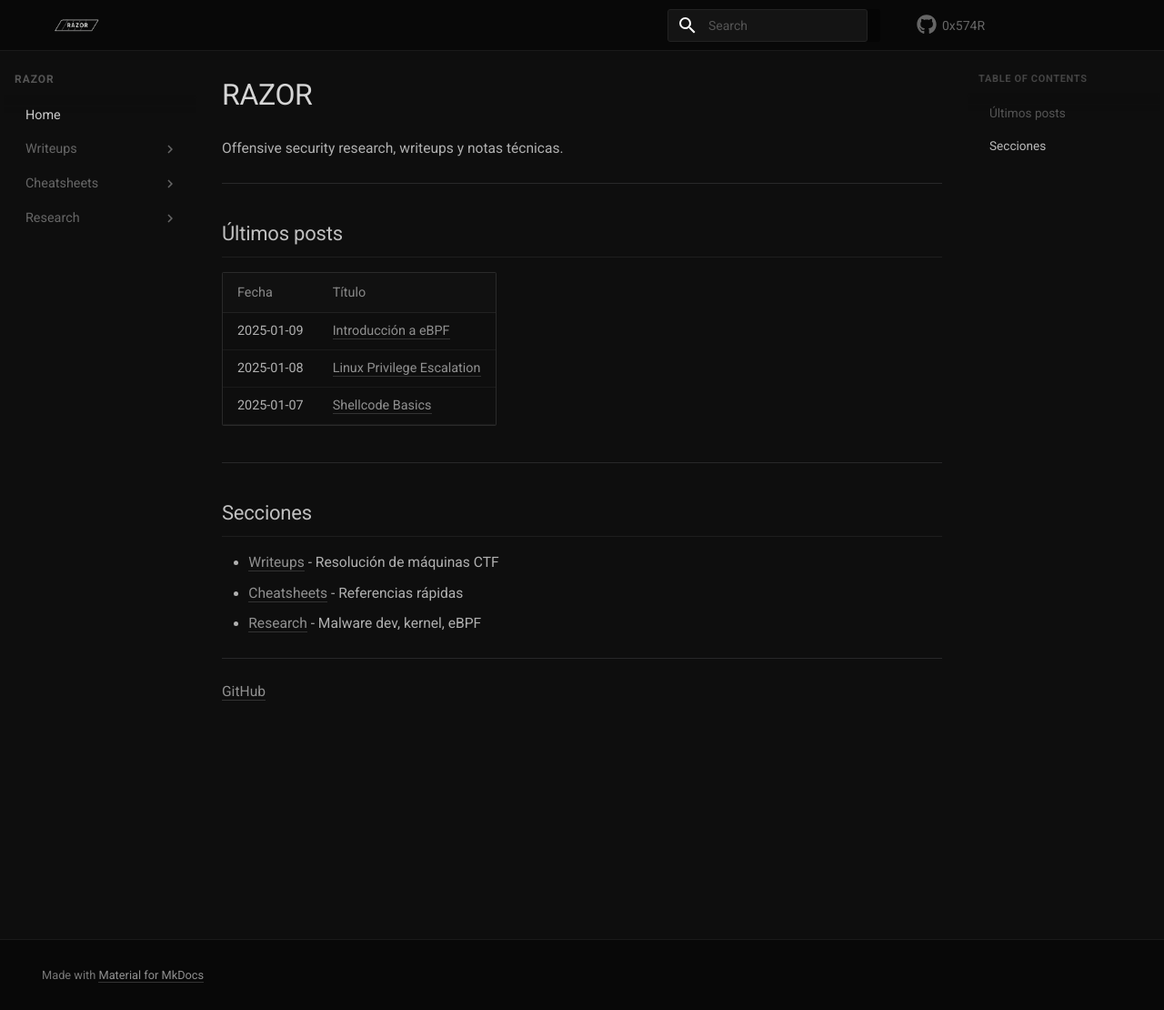
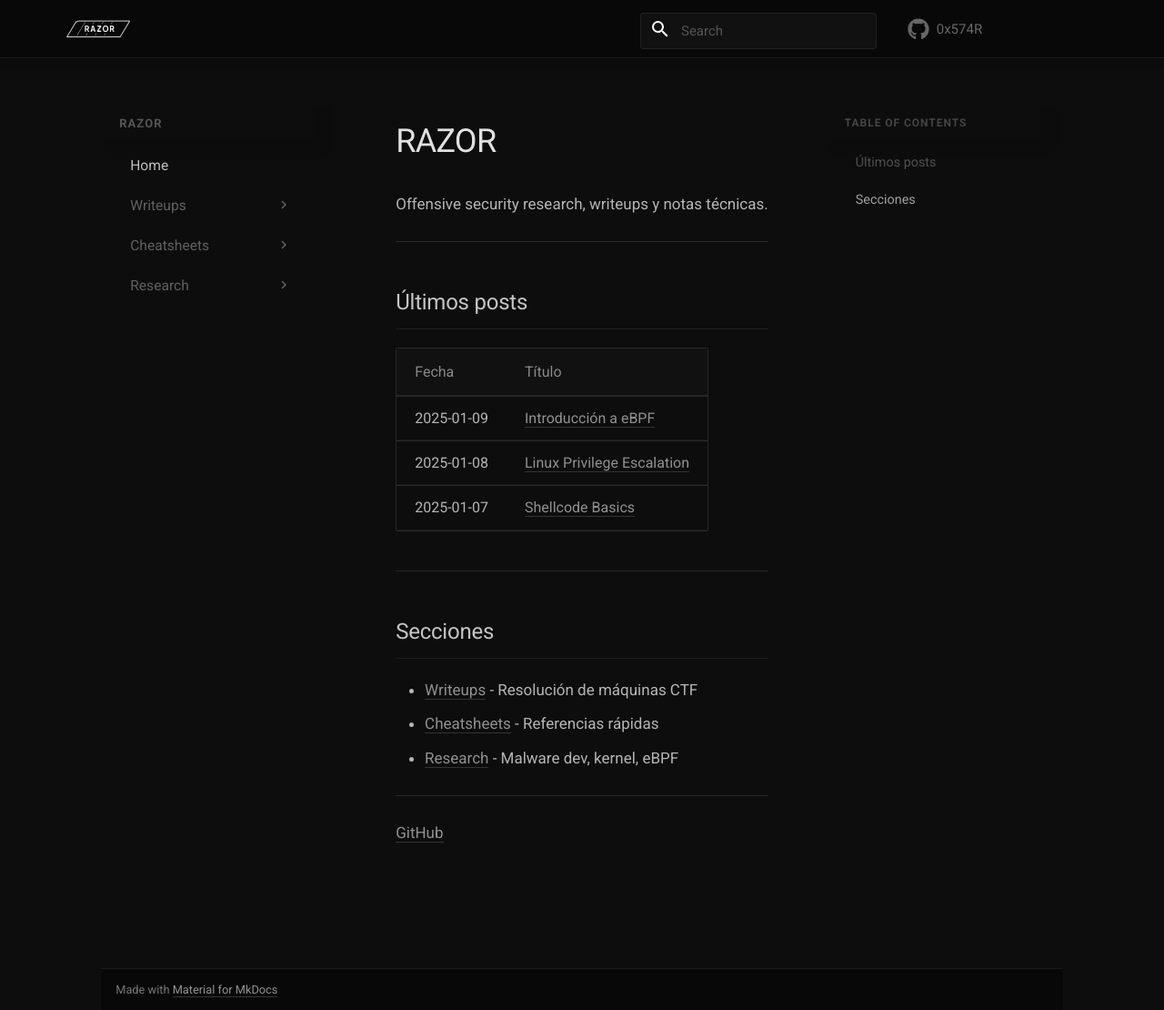
Before and after one commit to 0x574R/0x574R.github.io, an MkDocs documentation site: the page built from docs/index.md, in a window 1280 px wide and 1110 px high. Shown: the whole window at 91% size. Built offline with MkDocs 1.6.1 and Material for MkDocs 9.7.7, drawn with Linux system fonts in a browser that asks for light colours.

Commit message:
14 commit

```diff
--- a/docs/stylesheets/extra.css
+++ b/docs/stylesheets/extra.css
@@ -1,15 +1,8 @@
-/* ===== VARIABLES ===== */
-:root {
-  --header-height: 2.8rem;
-  --sidebar-width: 11rem;
-  --toc-width: 11rem;
-}
-
 /* ===== ESQUEMA DE COLORES ===== */
 [data-md-color-scheme="slate"] {
-  --md-default-bg-color: #0e0e0e;
-  --md-default-bg-color--light: #151515;
-  --md-primary-fg-color: #0a0a0a;
+  --md-default-bg-color: #0d0d0d;
+  --md-default-bg-color--light: #141414;
+  --md-primary-fg-color: #080808;
   --md-primary-fg-color--light: #1a1a1a;
   --md-primary-fg-color--dark: #050505;
   --md-accent-fg-color: #888;
@@ -19,237 +12,178 @@
 /* ===== HEADER ===== */
 .md-header {
   background-color: #080808 !important;
-  height: var(--header-height);
-  box-shadow: none;
+  height: 3.2rem;
   border-bottom: 1px solid #1a1a1a;
 }
 
 .md-header__inner {
-  padding: 0 1rem;
-  height: var(--header-height);
+  height: 3.2rem;
   display: flex;
   align-items: center;
-  justify-content: space-between;
+  padding: 0 1.5rem;
 }
 
-/* Logo - izquierda */
+/* Logo - GRANDE */
 .md-header__button.md-logo {
   padding: 0;
-  order: 1;
+  margin-right: 2rem;
 }
 
 .md-header__button.md-logo img {
-  height: 2.2rem;
+  height: 3.2rem;
   width: auto;
-  opacity: 0.95;
 }
 
-/* Ocultar título */
+/* Ocultar título texto */
 .md-header__title {
   display: none;
 }
 
-/* Contenedor derecho para search y github */
-.md-header__option {
-  display: none;
+/* Search y GitHub a la derecha */
+.md-search {
+  margin-left: auto;
+  margin-right: 1rem;
 }
 
-/* GitHub - derecha, pegado al search */
-.md-header__source {
-  order: 3;
-  margin-left: 0.8rem;
+.md-search__input {
+  background-color: #111 !important;
+  border: 1px solid #222 !important;
+  border-radius: 3px;
+  font-size: 0.75rem;
+  height: 2rem;
+  width: 13rem;
+  color: #888;
 }
 
+.md-search__input::placeholder {
+  color: #555;
+}
+
+.md-search__icon {
+  color: #555;
+}
+
+/* GitHub */
 .md-source {
   color: #666;
-  font-size: 0.7rem;
-  display: flex;
-  align-items: center;
+  font-size: 0.75rem;
 }
 
 .md-source:hover {
   color: #aaa;
 }
 
-.md-source__icon svg {
-  width: 1.1rem;
-  height: 1.1rem;
+/* ===== LAYOUT PRINCIPAL ===== */
+.md-container {
+  max-width: 1400px;
+  margin: 0 auto;
 }
 
-/* Search - derecha */
-.md-search {
-  order: 2;
-  margin-left: auto;
+/* Sidebar navegación - izquierda */
+.md-sidebar--primary {
+  width: 13rem;
 }
 
-.md-search__input {
-  background-color: #141414 !important;
-  border: 1px solid #222 !important;
-  border-radius: 3px;
-  font-size: 0.7rem;
-  height: 1.8rem;
-  padding-left: 2rem;
-  width: 11rem;
-  color: #888;
+/* Sidebar TOC - derecha */
+.md-sidebar--secondary {
+  width: 13rem;
 }
 
-.md-search__input::placeholder {
-  color: #555;
-  font-size: 0.7rem;
+/* ===== CONTENIDO CENTRAL - ANCHO ÓPTIMO ===== */
+.md-content {
+  max-width: 750px;
+  margin: 0 auto;
 }
 
-.md-search__icon {
-  color: #555;
-  width: 1rem;
-  height: 1rem;
+.md-content__inner {
+  padding: 1.5rem 2rem;
 }
 
-/* ===== SIDEBARS ESTRECHOS ===== */
-.md-sidebar {
-  width: var(--sidebar-width);
-  padding: 0.8rem 0;
-}
-
-.md-sidebar--primary {
-  width: var(--sidebar-width);
-}
-
-.md-sidebar--secondary {
-  width: var(--toc-width);
-}
-
-/* Navegación lateral - texto pequeño */
+/* ===== NAVEGACIÓN LATERAL ===== */
 .md-nav__title {
-  font-size: 0.6rem;
+  font-size: 0.65rem;
   text-transform: uppercase;
   letter-spacing: 0.08em;
   color: #555;
-  padding: 0.4rem 0.6rem;
+  padding: 0.5rem 0.8rem;
   font-weight: 600;
 }
 
-.md-nav__item {
-  padding: 0;
-}
-
 .md-nav__link {
-  font-size: 0.72rem;
-  padding: 0.25rem 0.6rem !important;
-  color: #666 !important;
+  font-size: 0.78rem;
+  padding: 0.35rem 0.8rem !important;
+  color: #606060 !important;
   transition: color 0.15s;
 }
 
 .md-nav__link:hover {
-  color: #aaa !important;
+  color: #a0a0a0 !important;
 }
 
 .md-nav__link--active,
 .md-nav__item--active > .md-nav__link {
-  color: #ccc !important;
+  color: #c0c0c0 !important;
   font-weight: 500;
 }
 
 /* TOC derecho */
 .md-nav--secondary .md-nav__title {
-  font-size: 0.55rem;
-  text-transform: uppercase;
-  letter-spacing: 0.06em;
+  font-size: 0.6rem;
   color: #444;
 }
 
 .md-nav--secondary .md-nav__link {
-  font-size: 0.68rem;
-  color: #555 !important;
+  font-size: 0.72rem;
+  color: #505050 !important;
 }
 
 .md-nav--secondary .md-nav__link:hover {
-  color: #999 !important;
+  color: #909090 !important;
 }
 
 .md-nav--secondary .md-nav__link--active {
-  color: #bbb !important;
+  color: #a0a0a0 !important;
 }
 
-/* ===== CONTENIDO CENTRAL AMPLIO ===== */
-.md-main__inner {
-  margin-top: 0;
-}
-
-.md-content {
-  max-width: 100%;
-}
-
-.md-content__inner {
-  margin: 0 1.5rem;
-  padding-top: 1rem;
-}
-
-/* Grid para pantallas grandes - sidebars pequeños, contenido grande */
-@media screen and (min-width: 76.25em) {
-  .md-sidebar--primary {
-    width: var(--sidebar-width);
-    left: 0;
-  }
-
-  .md-sidebar--secondary {
-    width: var(--toc-width);
-    right: 0;
-    margin-left: auto;
-  }
-
-  .md-main__inner {
-    display: grid;
-    grid-template-columns: var(--sidebar-width) 1fr var(--toc-width);
-    gap: 0;
-    max-width: 100%;
-    margin: 0;
-  }
-
-  .md-content {
-    min-width: 0;
-    max-width: none;
-  }
-}
-
-/* ===== TIPOGRAFÍA COMPACTA ===== */
+/* ===== TIPOGRAFÍA ===== */
 .md-typeset {
-  font-size: 0.78rem;
-  line-height: 1.65;
-  color: #b0b0b0;
+  font-size: 0.85rem;
+  line-height: 1.7;
+  color: #b5b5b5;
 }
 
 .md-typeset h1 {
-  font-size: 1.6rem;
+  font-size: 1.8rem;
   font-weight: 400;
-  color: #d5d5d5;
-  margin-bottom: 1.2rem;
-  letter-spacing: -0.01em;
+  color: #e0e0e0;
+  margin-bottom: 1.5rem;
+  letter-spacing: -0.02em;
 }
 
 .md-typeset h2 {
-  font-size: 1.1rem;
+  font-size: 1.2rem;
   font-weight: 500;
-  color: #c0c0c0;
-  margin-top: 2rem;
-  margin-bottom: 0.8rem;
-  padding-bottom: 0.4rem;
+  color: #c5c5c5;
+  margin-top: 2.5rem;
+  margin-bottom: 1rem;
+  padding-bottom: 0.5rem;
   border-bottom: 1px solid #1e1e1e;
 }
 
 .md-typeset h3 {
-  font-size: 0.95rem;
+  font-size: 1rem;
   font-weight: 500;
-  color: #a8a8a8;
-  margin-top: 1.5rem;
+  color: #a5a5a5;
+  margin-top: 1.8rem;
 }
 
 .md-typeset h4 {
-  font-size: 0.85rem;
+  font-size: 0.9rem;
   color: #909090;
 }
 
 .md-typeset p {
-  margin-bottom: 0.8rem;
+  margin-bottom: 1rem;
 }
 
 /* Links */
@@ -267,20 +201,20 @@
 
 /* ===== CÓDIGO ===== */
 .md-typeset pre {
-  background-color: #0c0c0c !important;
+  background-color: #0a0a0a !important;
   border: 1px solid #1a1a1a;
-  border-radius: 3px;
-  padding: 0.8rem 1rem;
-  font-size: 0.72rem;
+  border-radius: 4px;
+  padding: 1rem 1.2rem;
+  font-size: 0.8rem;
   line-height: 1.5;
 }
 
 .md-typeset code {
-  background-color: #151515;
+  background-color: #141414;
   color: #a0a0a0;
-  border-radius: 2px;
-  padding: 0.15em 0.35em;
-  font-size: 0.82em;
+  border-radius: 3px;
+  padding: 0.2em 0.4em;
+  font-size: 0.85em;
   border: 1px solid #1e1e1e;
 }
 
@@ -290,7 +224,6 @@
   padding: 0;
 }
 
-/* Copy button */
 .md-clipboard {
   color: #444;
 }
@@ -301,20 +234,19 @@
 
 /* ===== TABLAS ===== */
 .md-typeset table:not([class]) {
-  font-size: 0.72rem;
-  border-collapse: collapse;
+  font-size: 0.8rem;
 }
 
 .md-typeset table:not([class]) th {
   background-color: #111;
   color: #888;
   font-weight: 500;
-  padding: 0.5rem 0.8rem;
+  padding: 0.6rem 1rem;
   border-bottom: 1px solid #222;
 }
 
 .md-typeset table:not([class]) td {
-  padding: 0.4rem 0.8rem;
+  padding: 0.5rem 1rem;
   border-bottom: 1px solid #1a1a1a;
 }
 
@@ -325,20 +257,19 @@
 /* ===== ADMONITIONS ===== */
 .md-typeset .admonition,
 .md-typeset details {
-  background-color: #0c0c0c;
+  background-color: #0a0a0a;
   border: 1px solid #1e1e1e;
-  border-radius: 3px;
-  font-size: 0.75rem;
-  box-shadow: none;
+  border-radius: 4px;
+  font-size: 0.82rem;
 }
 
 .md-typeset .admonition-title,
 .md-typeset summary {
-  background-color: #111;
+  background-color: #101010;
   border-bottom: 1px solid #1a1a1a;
-  font-size: 0.72rem;
+  font-size: 0.8rem;
   font-weight: 500;
-  padding: 0.5rem 0.8rem;
+  padding: 0.6rem 1rem;
 }
 
 .md-typeset .admonition-title::before,
@@ -346,36 +277,26 @@
   filter: grayscale(100%) brightness(0.6);
 }
 
-/* ===== FOOTER MINIMALISTA ===== */
+/* ===== FOOTER ===== */
 .md-footer {
   background-color: #080808;
   border-top: 1px solid #1a1a1a;
-  margin-top: 3rem;
+  margin-top: 4rem;
 }
 
 .md-footer-meta {
   background-color: #080808;
-  padding: 0.8rem;
 }
 
 .md-footer-meta__inner {
-  font-size: 0.65rem;
+  font-size: 0.7rem;
   color: #444;
 }
 
-/* Nav footer */
-.md-footer__inner {
-  padding: 0.6rem 1rem;
-}
-
-.md-footer__link {
-  font-size: 0.7rem;
-}
-
-/* ===== SCROLLBAR SUTIL ===== */
+/* ===== SCROLLBAR ===== */
 ::-webkit-scrollbar {
-  width: 6px;
-  height: 6px;
+  width: 8px;
+  height: 8px;
 }
 
 ::-webkit-scrollbar-track {
@@ -383,8 +304,8 @@
 }
 
 ::-webkit-scrollbar-thumb {
-  background: #252525;
-  border-radius: 3px;
+  background: #222;
+  border-radius: 4px;
 }
 
 ::-webkit-scrollbar-thumb:hover {
@@ -400,11 +321,11 @@
 /* ===== LISTAS ===== */
 .md-typeset ul,
 .md-typeset ol {
-  margin-left: 0.8rem;
+  margin-left: 1rem;
 }
 
 .md-typeset li {
-  margin-bottom: 0.3rem;
+  margin-bottom: 0.4rem;
 }
 
 /* ===== RESPONSIVE ===== */
@@ -412,4 +333,18 @@
   .md-nav--primary .md-nav__title {
     background-color: #0a0a0a;
   }
+
+  .md-content {
+    max-width: 100%;
+  }
 }
+
+@media screen and (min-width: 76.25em) {
+  .md-sidebar--primary {
+    width: 13rem;
+  }
+
+  .md-sidebar--secondary {
+    width: 13rem;
+  }
+}
```
